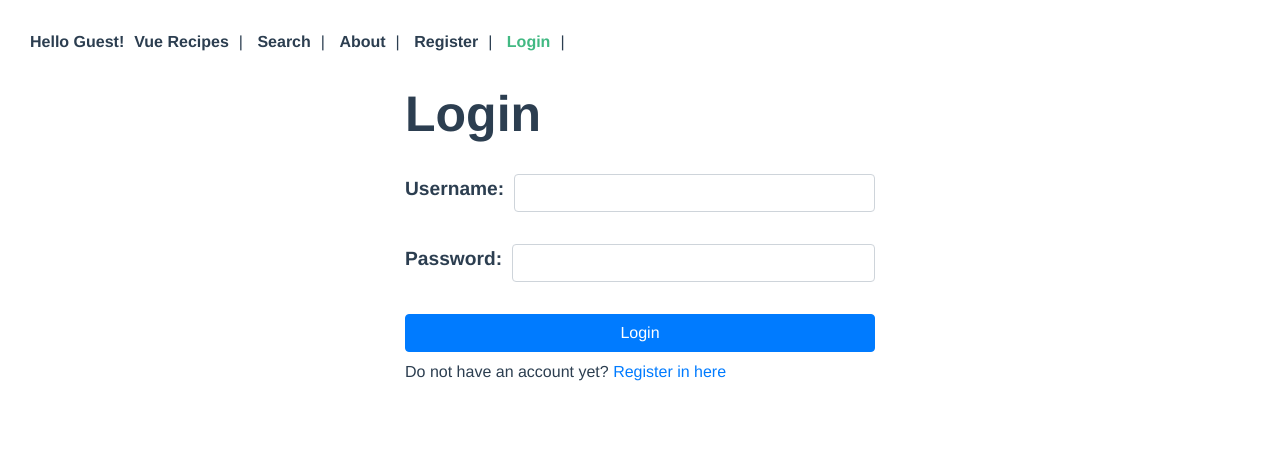
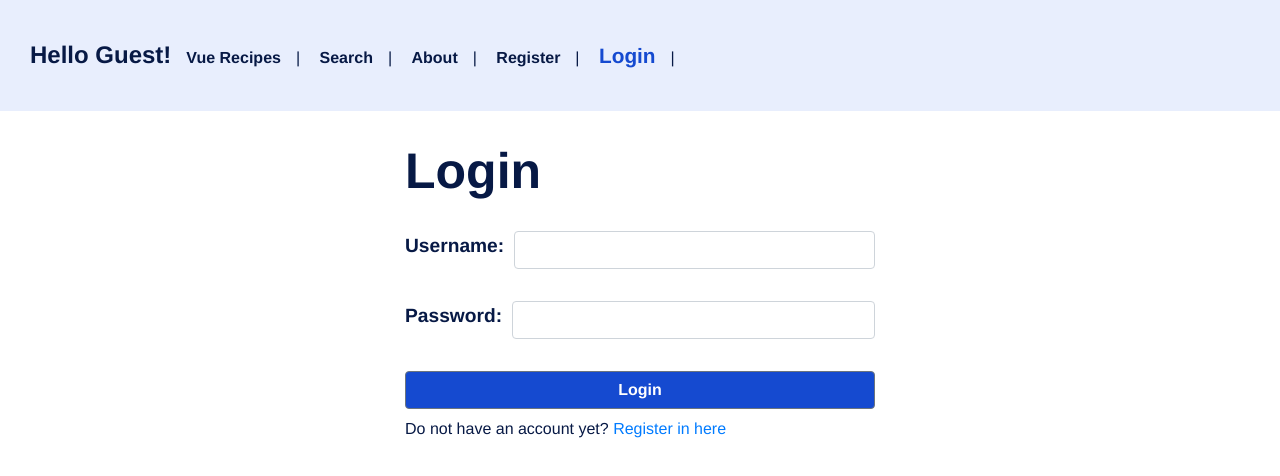
Before and after one commit to WED-2023/assignment2-1-315108043_313558967, a Vue app: page /#/login in a window 1280 px wide. Shown: the top 476 px of the page. Built offline with nearby package versions, Linux system fonts and the light colour scheme.

Commit message:
i edited the style of the website

```diff
--- a/src/App.vue
+++ b/src/App.vue
@@ -1,10 +1,10 @@
 <template>
   <div id="app">
     <div id="nav">
-      <span v-if="!$root.store.username">
+      <span v-if="!$root.store.username" class="welcomeText">
         <strong> Hello Guest!</strong>
       </span>
-      <span v-else>
+      <span v-else class="welcomeText">
         <strong>Welcome back {{ $root.store.username }}!</strong>
       </span>
       <StyledRouterLink :to="{ name: 'main' }">Vue Recipes</StyledRouterLink>|
@@ -25,7 +25,7 @@
         </div>|
         <StyledRouterLink :to="{ name: 'createRecipe' }">Create Recipe</StyledRouterLink>|
 
-       <button @click="Logout">Logout</button>
+       <button class="logoutBtn" @click="Logout">Logout</button>
       </span>
     </div>
     <router-view />
@@ -34,11 +34,13 @@
 
 <script>
 import StyledRouterLink from './components/StyledRouterLink.vue';
+import CustomButton from "./components/CustomButton.vue";
 
 export default {
   name: "App",
   components: {
-    StyledRouterLink
+    StyledRouterLink,
+    CustomButton
   },
   methods: {
     Logout() {
@@ -54,27 +56,5 @@ export default {
 </script>
 
 <style lang="scss">
-@import "@/scss/form-style.scss";
 @import "@/scss/nav_bar_style.scss";
-
-#app {
-  font-family: Avenir, Helvetica, Arial, sans-serif;
-  -webkit-font-smoothing: antialiased;
-  -moz-osx-font-smoothing: grayscale;
-  color: #2c3e50;
-  min-height: 100vh;
-}
-
-#nav {
-  padding: 30px;
-}
-
-#nav a {
-  font-weight: bold;
-  color: #2c3e50;
-}
-
-#nav a.router-link-exact-active {
-  color: #42b983;
-}
 </style>
--- a/src/assets/mocks/family_recipe_preview.json
+++ b/src/assets/mocks/family_recipe_preview.json
@@ -47,5 +47,4 @@
     "recipeBy": "Reut, Ravit, Yael",
     "familyOccasions": "Every Friday"
   }
-
 ]
--- a/src/components/CustomButton.vue
+++ b/src/components/CustomButton.vue
@@ -1,23 +1,40 @@
 <template>
     <b-button
-      type="submit"
-      variant="primary"
-      class="custom-button"
+      :class="customButtonClass"
     >
-      <slot>Login</slot>
+      <slot></slot>
     </b-button>
   </template>
 
   <script>
   export default {
-    // Your script section if needed
+    props: {
+      fullWidth: {
+        type: Boolean,
+        default: false
+      }
+    },
+    computed: {
+      customButtonClass() {
+        return {
+          'custom-button': true,
+          'custom-button-extended': this.fullWidth
+        };
+      }
+    }
   };
   </script>
 
-  <style scoped>
+<style scoped>
   .custom-button {
+    display: block;
+    color: white;
+    background-color: #154ad0;
+    font-weight: bold;
+  }
+
+  .custom-button-extended {
     width: 100%;
-    display: block;
     margin-top: 20px;
   }
-  </style>
+</style>
--- a/src/components/CustomInput.vue
+++ b/src/components/CustomInput.vue
@@ -1,7 +1,7 @@
 <template>
     <div class="custom-input-container">
       <div class="input-field">
-        <label :for="id" class="input-label">{{ label }}</label>
+        <label class="input-label">{{ label }}</label>
         <slot></slot>
       </div>
       <!-- Feedback directly under the input field -->
--- a/src/components/FamilyRecipePreview.vue
+++ b/src/components/FamilyRecipePreview.vue
@@ -9,7 +9,7 @@
       img-alt="Image"
       img-top
       tag="article"
-      style="max-width: 20rem;"
+      style="width: 14rem; min-height: 28em;"
       class="mb-2 recipe-card"
     >
       <div class="indicator-container">
--- a/src/components/PageTitle.vue
+++ b/src/components/PageTitle.vue
@@ -21,6 +21,7 @@ export default {
 
 <style scoped>
 .title {
+  padding-top: 30px;
   margin-bottom: 30px;
   font-weight: bold;
   font-size: 50px;
--- a/src/components/RecipePreview.vue
+++ b/src/components/RecipePreview.vue
@@ -9,7 +9,7 @@
       img-alt="Image"
       img-top
       tag="article"
-      style="max-width: 20rem;"
+      style="width: 14rem; min-height: 23em;"
       class="mb-2 recipe-card"
     >
       <div class="indicator-container">
--- a/src/pages/LoginPage.vue
+++ b/src/pages/LoginPage.vue
@@ -34,10 +34,9 @@
         </template>
       </custom-input>
 
-      <CustomButton
-        type="submit"
-        variant="primary"
-      >Login</CustomButton>
+      <CustomButton :fullWidth="true"
+      type="submit"
+      variant="primary"> Login </CustomButton>
       <div class="mt-2">
         Do not have an account yet?
         <router-link to="register"> Register in here</router-link>
--- a/src/pages/RegisterPage.vue
+++ b/src/pages/RegisterPage.vue
@@ -4,9 +4,7 @@
     <b-form @submit.prevent="onRegister" @reset.prevent="onReset">
       <custom-input
         id="input-group-username"
-        label-cols-sm="3"
         label="Username:"
-        label-for="username"
         :hasError="$v.form.username.$error"
       >
         <b-form-input
@@ -25,9 +23,7 @@
 
       <custom-input
         id="input-group-country"
-        label-cols-sm="3"
         label="Country:"
-        label-for="country"
         :hasError="$v.form.country.$error"
       >
         <b-form-select
@@ -47,9 +43,7 @@
 
       <custom-input
         id="input-group-Password"
-        label-cols-sm="3"
         label="Password:"
-        label-for="password"
         :hasError="$v.form.password.$error"
       >
         <b-form-input
@@ -73,9 +67,7 @@
 
       <custom-input
         id="input-group-confirmedPassword"
-        label-cols-sm="3"
         label="Confirm Password:"
-        label-for="confirmedPassword"
         :hasError="$v.form.confirmedPassword.$error"
       >
         <b-form-input
@@ -94,10 +86,9 @@
       </custom-input>
       <div class="button-container">
       <b-button type="reset" variant="danger" class="reset-button">Reset</b-button>
-      <CustomButton
-        type="submit"
-        variant="primary"
-        >Register</CustomButton>
+      <CustomButton :fullWidth="true"
+      type="submit"
+      variant="primary"> Register</CustomButton>
       </div>
       <div class="mt-2">
         You have an account already?
@@ -257,5 +248,7 @@ export default {
 
 .reset-button {
   margin-right: 10px;
+  color: white;
+  font-weight: bold;
 }
 </style>
--- a/src/pages/SearchPage.vue
+++ b/src/pages/SearchPage.vue
@@ -43,10 +43,6 @@
     </div>
       </div>
     </div>
-
-
-
-
 
     <!-- Filters container -->
     <div class="filters" v-show="showFilters">
@@ -138,15 +134,18 @@
 </template>
 
 <script>
+import { Button } from "bootstrap";
+import CustomButton from "../components/CustomButton.vue";
 import PageTitle from "../components/PageTitle.vue";
 import RecipePreview from "../components/RecipePreview.vue";
-import { mockGetRecipesPreview } from "@/services/recipes"; // Replace with actual service import
+import { mockGetRecipesPreview } from "@/services/recipes";
 
 export default {
   name: "Search",
   components: {
     PageTitle,
     RecipePreview,
+    CustomButton
   },
   data() {
     return {
@@ -296,6 +295,19 @@ export default {
 
 
 <style scoped>
+.btn {
+  display: block;
+  color: white;
+  background-color: #154ad0;
+  font-weight: bold;
+  text-align: center;
+  padding: 5px;
+  white-space: nowrap;
+  overflow: hidden;
+  text-overflow: ellipsis;
+  font-size: clamp(10px, 3vw, 15px);
+}
+
 .container {
   display: flex;
   flex-direction: column;
@@ -371,22 +383,26 @@ export default {
 
 .filter-button {
   margin-top: 7px;
-  background-color: #f0f0f0;
-  border: 1px solid #ccc;
+  background-color: #e8eefd;
+  border: 1px solid #103aa2;
   border-radius: 4px;
   padding: 6px 12px;
   cursor: pointer;
+  color: #0c2974;
   transition: background-color 0.3s ease, color 0.3s ease, border-color 0.3s ease;
 }
 
 .filter-button.selected {
   background-color: #007bff;
-  color: #fff;
+  color: #e8eefd;
   border-color: #007bff;
+  font-weight: bold;
+  border-width: 2px;
 }
 
 .filter-button:hover {
-  background-color: #ccc;
+  font-weight: bold;
+  background-color: #8ba9f3;
 }
 
 .result-info {
--- a/src/scss/nav_bar_style.scss
+++ b/src/scss/nav_bar_style.scss
@@ -1,3 +1,44 @@
+
+#app {
+  font-family: Avenir, Helvetica, Arial, sans-serif;
+  -webkit-font-smoothing: antialiased;
+  -moz-osx-font-smoothing: grayscale;
+  color: #071945;
+  min-height: 100vh;
+}
+
+#nav {
+  padding: 30px;
+  background-color: #e8eefd;
+}
+
+#nav a {
+  font-weight: bold;
+  color: #071945;
+  text-decoration: none;
+  padding: 10px 15px;
+  display: inline-block;
+  transition: all 0.3s ease;
+}
+
+#nav a.router-link-exact-active {
+  color: #154ad0;
+  font-size: 1.3em;
+}
+
+#nav a:hover {
+  font-weight: bold;
+  color: #154ad0;
+  background-color: transparent;
+  font-size: 1.3em;
+  text-decoration: underline;
+}
+
+.welcomeText{
+  background-color: transparent;
+  font-size: 1.5em;
+}
+
 .dropdown {
   position: relative;
   display: inline-block;
@@ -15,7 +56,7 @@
   display: none;
   position: absolute;
   background-color: #f9f9f9;
-    min-width: 160px;
+  min-width: 230px;
   box-shadow: 0px 8px 16px 0px rgba(0,0,0,0.2);
   z-index: 1;
 }
@@ -36,6 +77,22 @@
 }
 
 .dropdown:hover .dropbtn {
-    background-color: #42b983;
+  background-color: transparent;
+  font-weight: bold;
+  color: #154ad0;
+  font-size: 1.3em;
+  transition: all 0.3s ease;
+  text-decoration: underline;
+}
+
+.logoutBtn{
   color: white;
+  background-color: #154ad0;
+  font-weight: bold;
+  margin-left: 5px;
 }
+
+.logoutBtn:hover {
+  font-size: 1.1em;
+  padding: 7px 15px;
+}
```
Lines whose indentation alone changed are shown as unchanged.
